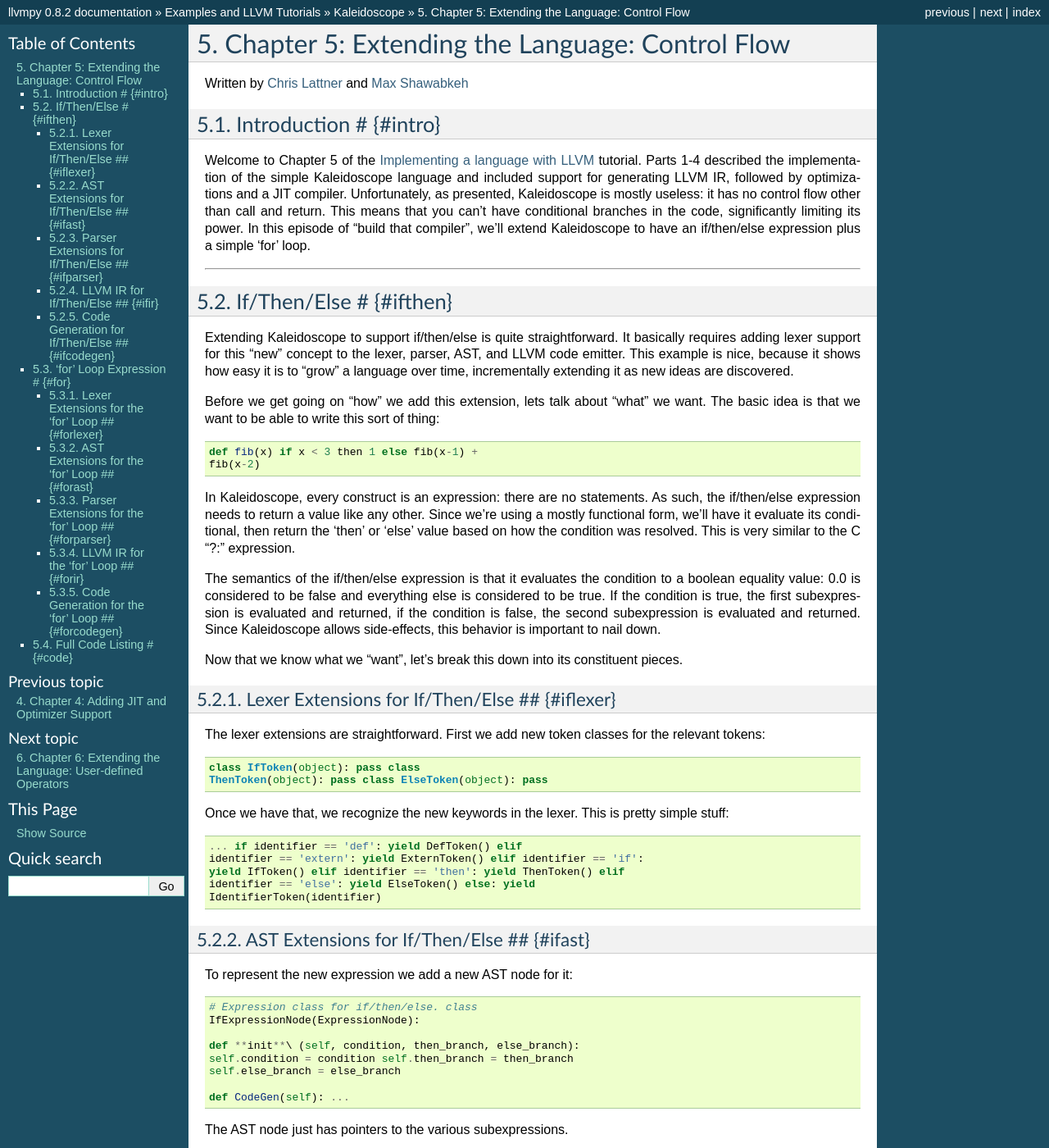
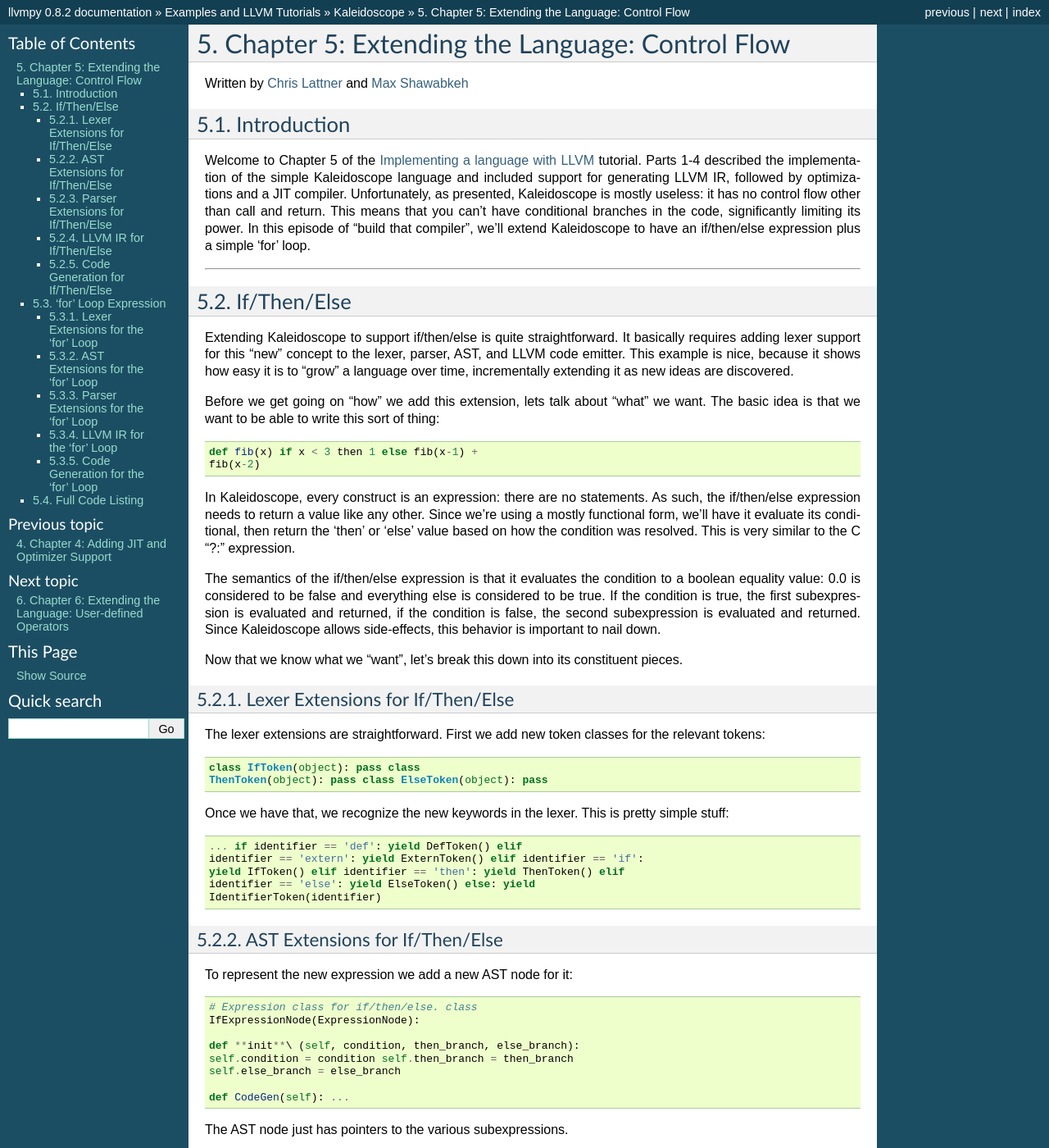
Before and after one commit to llvmpy/llvmpy, a Sphinx documentation site: the page built from docs/source/doc/kaleidoscope/PythonLangImpl5.rst, in a window 1280 px wide and 1400 px high. Shown: the whole window at 82% size. Built offline with Sphinx 7.4.7, drawn with Linux system fonts in a browser that asks for light colours; pages that are not in the unit, such as notebooks, are missing from menus; some of the changed text lies outside the part shown.

Commit message:
Removed extraneous header code

```diff
--- a/docs/source/doc/kaleidoscope/PythonLangImpl1.rst
+++ b/docs/source/doc/kaleidoscope/PythonLangImpl1.rst
@@ -94,7 +94,7 @@
 
 --------------
 
-The Basic Language # {#language}
+The Basic Language
 ================================
 
 This tutorial will be illustrated with a toy language that we'll call
@@ -152,7 +152,7 @@
 
 --------------
 
-The Lexer # {#lexer}
+The Lexer
 ====================
 
 When it comes to implementing a language, the first thing needed is the
--- a/docs/source/doc/kaleidoscope/PythonLangImpl5.rst
+++ b/docs/source/doc/kaleidoscope/PythonLangImpl5.rst
@@ -5,7 +5,7 @@
 Written by `Chris Lattner <mailto:sabre@nondot.org>`_ and `Max
 Shawabkeh <http://max99x.com>`_
 
-Introduction # {#intro}
+Introduction
 =======================
 
 Welcome to Chapter 5 of the `Implementing a language with
@@ -21,7 +21,7 @@
 
 --------------
 
-If/Then/Else # {#ifthen}
+If/Then/Else
 ========================
 
 Extending Kaleidoscope to support if/then/else is quite straightforward.
@@ -60,7 +60,7 @@
 Now that we know what we "want", let's break this down into its
 constituent pieces.
 
-Lexer Extensions for If/Then/Else ## {#iflexer}
+Lexer Extensions for If/Then/Else
 -----------------------------------------------
 
 The lexer extensions are straightforward. First we add new token classes
@@ -88,7 +88,7 @@
 
 
 
-AST Extensions for If/Then/Else ## {#ifast}
+AST Extensions for If/Then/Else
 -------------------------------------------
 
 To represent the new expression we add a new AST node for it:
@@ -109,7 +109,7 @@
 
 The AST node just has pointers to the various subexpressions.
 
-Parser Extensions for If/Then/Else ## {#ifparser}
+Parser Extensions for If/Then/Else
 -------------------------------------------------
 
 Now that we have the relevant tokens coming from the lexer and we have
@@ -160,7 +160,7 @@
 
 
 
-LLVM IR for If/Then/Else ## {#ifir}
+LLVM IR for If/Then/Else
 -----------------------------------
 
 Now that we have it parsing and building the AST, the final piece is
@@ -260,7 +260,7 @@
 
 Okay, enough of the motivation and overview, lets generate code!
 
-Code Generation for If/Then/Else ## {#ifcodegen}
+Code Generation for If/Then/Else
 ------------------------------------------------
 
 In order to generate code for this, we implement the ``Codegen`` method
@@ -423,7 +423,7 @@
 
 --------------
 
-'for' Loop Expression # {#for}
+'for' Loop Expression
 ==============================
 
 Now that we know how to add basic control flow constructs to the
@@ -456,7 +456,7 @@
 As before, lets talk about the changes that we need to Kaleidoscope to
 support this.
 
-Lexer Extensions for the 'for' Loop ## {#forlexer}
+Lexer Extensions for the 'for' Loop
 --------------------------------------------------
 
 The lexer extensions are the same sort of thing as for if/then/else:
@@ -490,7 +490,7 @@
 
 
 
-AST Extensions for the 'for' Loop ## {#forast}
+AST Extensions for the 'for' Loop
 ----------------------------------------------
 
 The AST node is just as simple. It basically boils down to capturing the
@@ -510,7 +510,7 @@
 
 
 
-Parser Extensions for the 'for' Loop ## {#forparser}
+Parser Extensions for the 'for' Loop
 ----------------------------------------------------
 
 The parser code is also fairly standard. The only interesting thing here
@@ -564,7 +564,7 @@
 
 
 
-LLVM IR for the 'for' Loop ## {#forir}
+LLVM IR for the 'for' Loop
 --------------------------------------
 
 Now we get to the good part: the LLVM IR we want to generate for this
@@ -591,7 +591,7 @@
 several expressions, and some basic blocks. Lets see how this fits
 together.
 
-Code Generation for the 'for' Loop ## {#forcodegen}
+Code Generation for the 'for' Loop
 ---------------------------------------------------
 
 The first part of Codegen is very simple: we just output the start
@@ -788,7 +788,7 @@
 
 --------------
 
-Full Code Listing # {#code}
+Full Code Listing
 ===========================
 
 Here is the complete code listing for our running example, enhanced with
```
Also changed, not shown: docs/source/doc/kaleidoscope/PythonLangImpl3.rst (+6 -6 lines), docs/source/doc/kaleidoscope/PythonLangImpl4.rst (+5 -5 lines), docs/source/doc/kaleidoscope/PythonLangImpl6.rst (+6 -6 lines), docs/source/doc/kaleidoscope/PythonLangImpl7.rst (+8 -8 lines).
